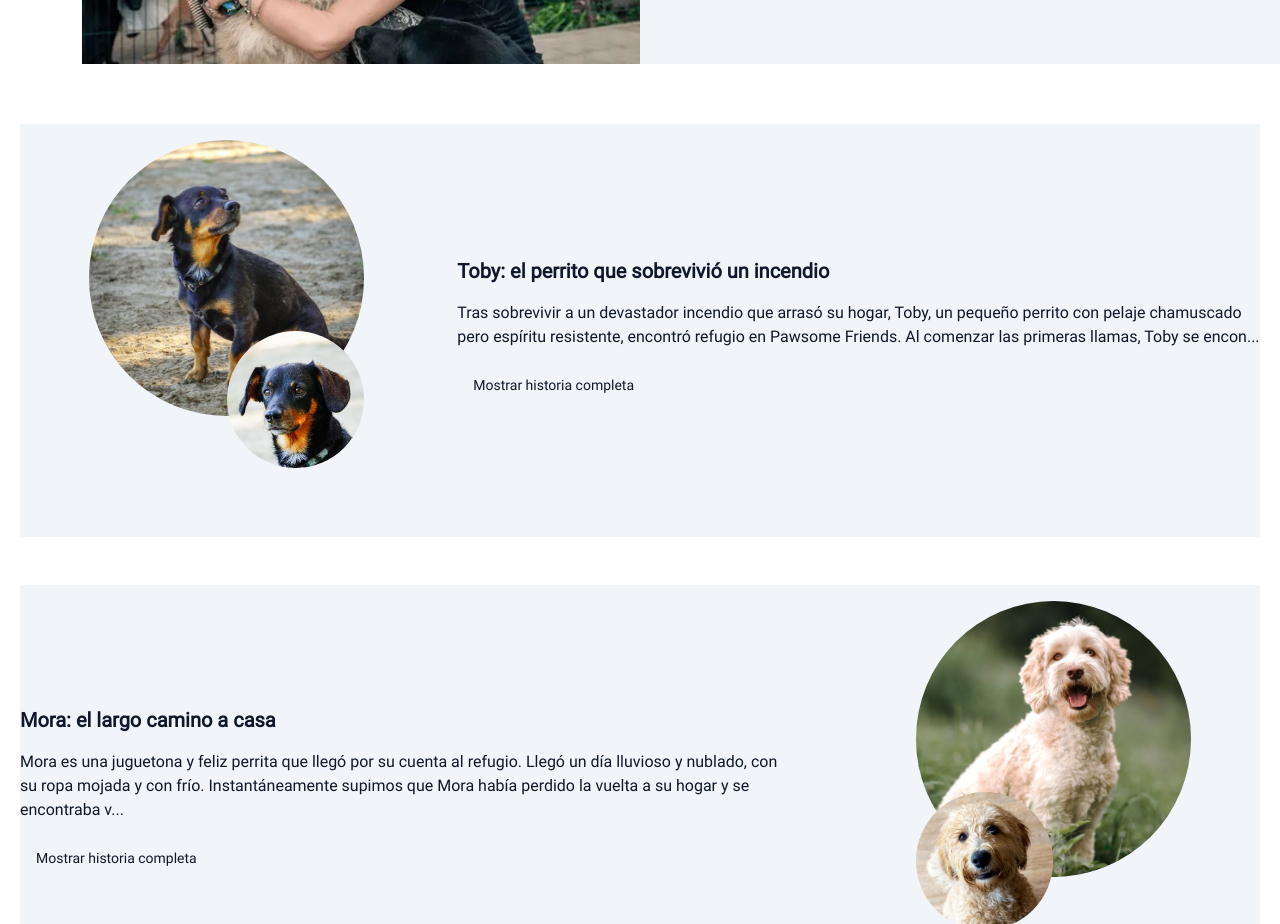
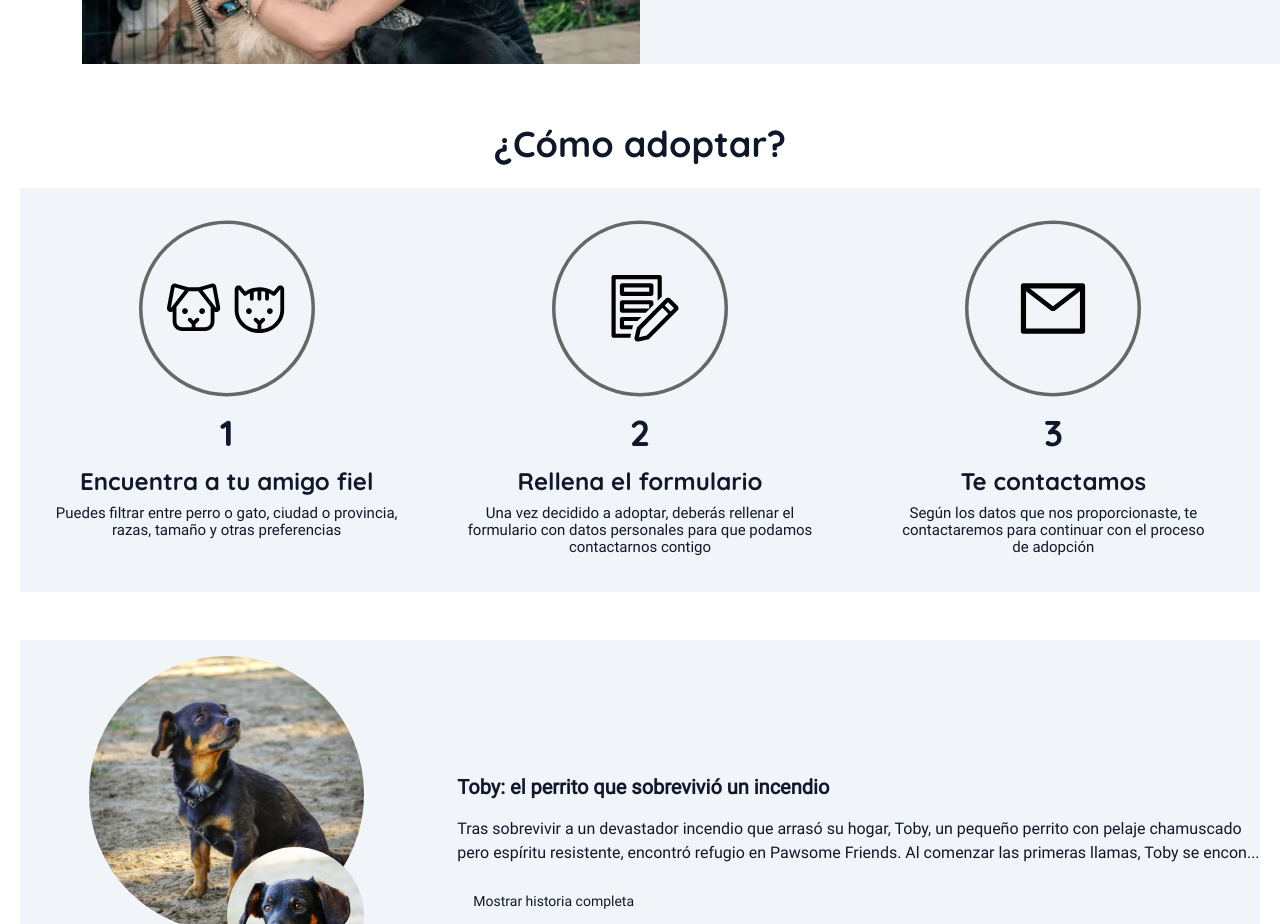
Before and after one commit to No-Country-simulation/c20-60-t-java-react, a React (Vite) app in the folder client/: page / in a window 1280 px wide. Shown: the part 1580-2504 px from the top of the page. Built offline with nearby package versions, Linux system fonts and the light colour scheme; no server answers.

Commit message:
feat: add how to adopt section to landing page

```diff
--- a/client/src/Pages/landing/LandingPage.jsx
+++ b/client/src/Pages/landing/LandingPage.jsx
@@ -2,6 +2,8 @@ import { InformationCard } from '@/Pages/landing/InformationCard'
 import { Hero } from '@/Pages/landing/Hero'
 import Contribute from './Contribute'
 import Stories from './Stories'
+import HowToAdopt from '@/components/common/HowToAdopt'
+import { Text } from '@/components/ui/text'
 
 const information = [
   {
@@ -30,6 +32,8 @@ export function LandingPage() {
           return <InformationCard title={title} description={description} src={img} alt={alt} key={title} />
         })}
       </section>
+      <Text variant="display" className="text-center pb-6">¿Cómo adoptar?</Text>
+      <HowToAdopt/>
       <Stories />
       <Contribute />
     </>
--- a/client/src/Pages/landing/Stories.jsx
+++ b/client/src/Pages/landing/Stories.jsx
@@ -2,7 +2,7 @@ import { Button } from '@/components/ui/button'
 
 export default function Stories() {
   return (
-    <section>
+    <section className="w-full">
       <Story
         direction="left"
         title="Toby: el perrito que sobrevivió un incendio"
--- a/client/src/components/common/HowToAdopt.jsx
+++ b/client/src/components/common/HowToAdopt.jsx
@@ -30,15 +30,15 @@ export default function HowToAdopt() {
 
 function Step({ step, imgUrl, title, description }) {
   return (
-    <article className="flex flex-col items-center w-1/4">
-      <img src={`./public/${imgUrl}`} alt={title} className="w-1/3 mt m-8 mb-4" />
-      <Text variant="subtitle" className="pb-4">
+    <article className="flex flex-col items-center max-w-96">
+      <img src={`./public/${imgUrl}`} alt={title} className="w-44 mt m-8 mb-4" />
+      <Text variant="display" className="pb-3">
         {step}
       </Text>
-      <Text variant="medium" className="pb-2">
+      <Text variant="title" className="pb-2">
         {title}
       </Text>
-      <Text className="text-center pb-8">{description}</Text>
+      <Text variant="medium" className="text-center pb-9">{description}</Text>
     </article>
   )
 }
--- a/client/src/components/ui/text.jsx
+++ b/client/src/components/ui/text.jsx
@@ -17,6 +17,7 @@ const textStyles = cva('first-letter:capitalize', {
       subtitle: '[font-size:1.125rem] [line-height:1.5rem] font-bold font-quicksand',
       // size 20px | height 28px
       title: 'text-2xl font-bold font-quicksand',
+      display: 'text-4xl font-bold font-quicksand',
       landingCard: '[font-size:1rem] [line-height:1.5625rem]'
     }
   },
```
Also changed, not shown: 1 other file (tests, documents, lock files or other folders).
